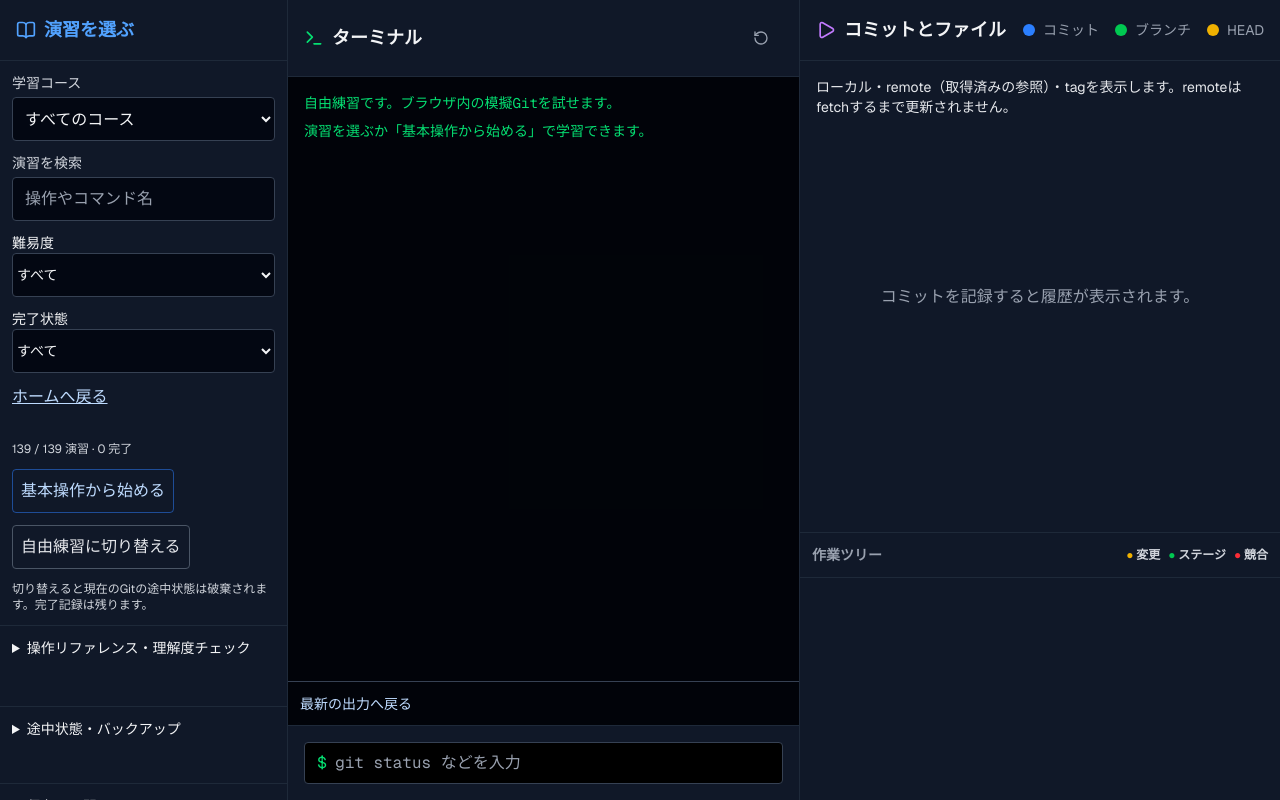
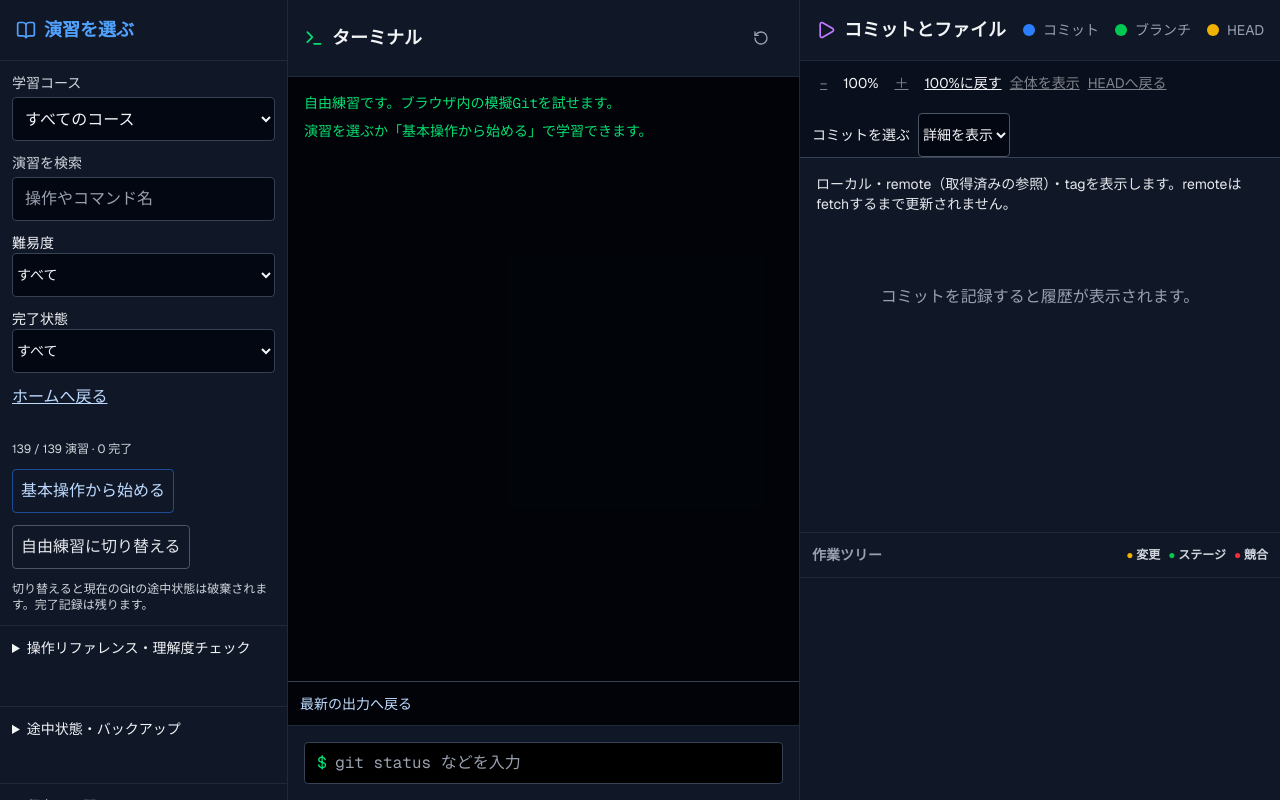
Before and after one commit to jinxin4869/git_study_app, a Next.js app: page /game in a window 1280 px wide. Built offline with nearby package versions, Linux system fonts and the light colour scheme.

Commit message:
feat: add graph zoom navigation and commit details

```diff
--- a/src/app/game/page.tsx
+++ b/src/app/game/page.tsx
@@ -43,6 +43,7 @@ export default function Game() {
 function LearningSession() {
   const reducedMotion = useReducedMotion();
   const [terminalSession, setTerminalSession] = useState(0);
+  const [graphSession, setGraphSession] = useState(0);
   const [saved] = useState(() => {
     try {
       const store = new ProgressStore(window.localStorage, new Set(scenarios.map(item => item.id)), new Set(categories));
@@ -137,6 +138,7 @@ function LearningSession() {
    */
   const loadScenario = useCallback((scenario: Scenario) => {
     setTerminalSession(previous => previous + 1);
+    setGraphSession(previous => previous + 1);
     setHintLevel(0);
     setLastAttempt(null);
     setDeleteScope(null);
@@ -211,6 +213,7 @@ function LearningSession() {
     setLastAttempt(null);
     setDeleteScope(null);
     setTerminalSession(previous => previous + 1);
+    setGraphSession(previous => previous + 1);
     setOutput([{ type: 'info', content: '自由練習です。演習を選ばずに模擬Gitを試せます。' }]);
     setInput('');
     setHistory([]);
@@ -658,7 +661,7 @@ function LearningSession() {
           </div>
 
           <div className="flex-1 relative overflow-hidden bg-gray-950/50">
-            <GitGraph state={state} />
+            <GitGraph key={graphSession} state={state} />
 
             {Object.keys(state.commits).length === 0 && (
               <div className="absolute inset-0 flex items-center justify-center text-gray-400 pointer-events-none">
--- /dev/null
+++ b/src/components/commit-details.tsx
@@ -0,0 +1,13 @@
+import type { Commit } from '@/types/git';
+
+export function CommitDetails({commit,parent,onClose}:{commit:Commit;parent:Commit|undefined;onClose:()=>void}) {
+  const before=parent?.tree ?? {};
+  const paths=[...new Set([...Object.keys(before),...Object.keys(commit.tree)])].filter(path=>before[path]!==commit.tree[path]).sort();
+  const date=new Date(commit.timestamp);
+  return <section aria-label="選択したコミットの詳細" className="shrink-0 max-h-44 overflow-auto border-t border-gray-700 bg-gray-900 p-3 text-sm">
+    <div className="flex items-center justify-between gap-2"><h3 className="font-bold break-words">{commit.message}</h3><button type="button" tabIndex={0} onClick={onClose} className="min-h-11 shrink-0 underline">詳細を閉じる</button></div>
+    <dl className="break-all"><dt>コミットID</dt><dd className="font-mono">{commit.id}</dd><dt>作者</dt><dd>{commit.author}</dd><dt>日時（模擬）</dt><dd>{Number.isFinite(date.getTime()) ? date.toISOString() : '日時不明'}</dd><dt>親コミット</dt><dd>{commit.parents.join('、') || 'なし（最初のコミット）'}</dd></dl>
+    <p>変更ファイル（第一親との差分）: {paths.length}件</p>
+    <ul>{paths.map(path=><li key={path} className="break-all">{before[path]===undefined?'追加':commit.tree[path]===undefined?'削除':'変更'}: {path}</li>)}</ul>
+  </section>;
+}
--- a/src/components/git-graph.tsx
+++ b/src/components/git-graph.tsx
@@ -1,8 +1,9 @@
 'use client';
 
-import React, { useEffect, useMemo, useRef } from 'react';
+import React, { useCallback, useEffect, useMemo, useRef, useState } from 'react';
 import { motion, useReducedMotion } from 'framer-motion';
 import { GitState } from '@/types/git';
+import { CommitDetails } from './commit-details';
 import { trackingStatus } from '@/learning/repository-view';
 import { calculateGraphLayout } from '@/utils/graph-layout';
 
@@ -25,6 +26,10 @@ export function GitGraph({ state }: GitGraphProps) {
     return layout;
   }, [state]);
 
+  const [zoom,setZoom] = useState(1);
+  const [selectedId,setSelectedId] = useState('');
+  const svgRef = useRef<SVGSVGElement>(null);
+  const headCircleRef = useRef<SVGCircleElement>(null);
   const viewportRef = useRef<HTMLDivElement>(null);
   const headLabelRef = useRef<SVGRectElement>(null);
   const headId = state.HEAD.type === 'branch' ? state.branches[state.HEAD.value] : state.HEAD.value;
@@ -48,28 +53,48 @@ export function GitGraph({ state }: GitGraphProps) {
   const graphWidth = Math.max(800, nodes.length * 100, ...branchLabels.map(label => label.node.x + 10 + label.width + 24));
   const graphHeight = Math.max(400, ...nodes.map(node => node.y + 60), ...branchLabels.map(label => label.y + 50));
 
-  useEffect(() => {
-    const viewport = viewportRef.current;
-    const label = headLabelRef.current;
-    if (!viewport || !label) return;
-    const bounds = label.getBBox();
-    const left = (headNode?.x ?? bounds.x) - 16;
-    const right = bounds.x + bounds.width + 16;
-    if (left < viewport.scrollLeft || right > viewport.scrollLeft + viewport.clientWidth - 32) {
-      viewport.scrollLeft = Math.max(0, right - viewport.clientWidth + 32);
-    }
-    if (bounds.y < viewport.scrollTop || bounds.y + bounds.height > viewport.scrollTop + viewport.clientHeight - 32) {
-      viewport.scrollTop = Math.max(0, bounds.y - 32);
-    }
-  }, [headId, state.HEAD.value, headNode?.x, headNode?.y]);
+  const focusHead = useCallback(() => {
+    const viewport=viewportRef.current;
+    const label=headLabelRef.current;
+    if(!viewport || !label)return;
+    const visible=viewport.getBoundingClientRect();
+    const bounds=label.getBoundingClientRect();
+    const circle=headCircleRef.current?.getBoundingClientRect() ?? bounds;
+    const left=Math.min(bounds.left,circle.left),right=Math.max(bounds.right,circle.right);
+    const top=Math.min(bounds.top,circle.top),bottom=Math.max(bounds.bottom,circle.bottom);
+    if(left<visible.left+16)viewport.scrollLeft+=left-visible.left-16;
+    else if(right>visible.left+viewport.clientWidth-16)viewport.scrollLeft+=right-visible.left-viewport.clientWidth+16;
+    if(top<visible.top+16)viewport.scrollTop+=top-visible.top-16;
+    else if(bottom>visible.top+viewport.clientHeight-16)viewport.scrollTop+=bottom-visible.top-viewport.clientHeight+16;
+  },[]);
+  useEffect(focusHead,[focusHead,headId,state.HEAD.value,headNode?.x,headNode?.y]);
+  const fitAll = () => {
+    const viewport=viewportRef.current,svg=svgRef.current;
+    if(!viewport || !svg)return;
+    const offset=svg.getBoundingClientRect().top-viewport.getBoundingClientRect().top+viewport.scrollTop;
+    const width=Math.max(1,viewport.clientWidth-32),height=Math.max(1,viewport.clientHeight-offset-16);
+    setZoom(Math.min(1,width/graphWidth,height/graphHeight));
+    viewport.scrollLeft=0;viewport.scrollTop=0;
+  };
+  const selected=state.commits[selectedId];
 
   return (
-    <div ref={viewportRef} role="region" aria-label="コミットグラフ" tabIndex={0} className="focus-visible:outline-2 focus-visible:outline-blue-400 w-full h-full bg-gray-900 overflow-auto p-4">
+    <div className="h-full min-h-0 flex flex-col">
+      <div role="group" aria-label="グラフの表示操作" className="shrink-0 flex flex-wrap items-center gap-2 border-b border-gray-700 px-3 text-sm">
+        <button type="button" tabIndex={0} aria-label="グラフを縮小" disabled={!nodes.length || zoom<=0.1} onClick={()=>setZoom(value=>Math.max(0.1,value/1.25))} className="min-h-11 px-2 underline disabled:opacity-50">−</button>
+        <output aria-label="グラフの拡大率" aria-live="polite">{Math.round(zoom*100)}%</output>
+        <button type="button" tabIndex={0} aria-label="グラフを拡大" disabled={!nodes.length || zoom>=2} onClick={()=>setZoom(value=>Math.min(2,value*1.25))} className="min-h-11 px-2 underline disabled:opacity-50">＋</button>
+        <button type="button" tabIndex={0} onClick={()=>setZoom(1)} className="min-h-11 underline">100%に戻す</button>
+        <button type="button" tabIndex={0} disabled={!nodes.length} onClick={fitAll} className="min-h-11 underline disabled:opacity-50">全体を表示</button>
+        <button type="button" tabIndex={0} disabled={!headNode} onClick={focusHead} className="min-h-11 underline disabled:opacity-50">HEADへ戻る</button>
+        <label className="flex items-center gap-2 min-w-0">コミットを選ぶ<select aria-label="コミットを選ぶ" value={selected ? selectedId : ''} onChange={event=>setSelectedId(event.target.value)} className="min-h-11 max-w-48 min-w-0 bg-gray-950 border border-gray-600 rounded"><option value="">詳細を表示</option>{nodes.map(node=><option key={node.id} value={node.id}>{node.id.slice(0,7)}: {node.commit.message}</option>)}</select></label>
+      </div>
+    <div ref={viewportRef} role="region" aria-label="コミットグラフ" tabIndex={0} className="focus-visible:outline-2 focus-visible:outline-blue-400 w-full flex-1 min-h-0 bg-gray-900 overflow-auto p-4">
       <div aria-label="リモートとの比較" className="mb-3 text-sm text-gray-200">
         <p>ローカル・remote（取得済みの参照）・tagを表示します。remoteはfetchするまで更新されません。</p>
         {trackingStatus(state).map(item => <p key={item.branch}>{item.branch} → {item.upstream}: {item.available ? `ahead ${item.ahead} / behind ${item.behind}` : '参照未取得'}</p>)}
       </div>
-      <svg role="img" aria-label="コミットの親子とブランチの位置" width={graphWidth} height={graphHeight} className="min-w-full min-h-full">
+      <svg ref={svgRef} role="img" aria-label="コミットの親子とブランチの位置" viewBox={`0 0 ${graphWidth} ${graphHeight}`} width={graphWidth*zoom} height={graphHeight*zoom} className="block max-w-none">
         <desc>{`HEADは${state.HEAD.type === 'branch' ? 'ブランチ' : 'コミット'} ${state.HEAD.value}。` +
           Object.entries(state.branches).map(([name, id]) => `ブランチ ${name} は ${id || '未作成のコミット'}。`).join('') +
           nodes.map(node => { const commit = state.commits[node.id]; return `${node.id}: ${commit.message}。親は${commit.parents.join('、') || 'なし'}。`; }).join('')}</desc>
@@ -98,6 +123,7 @@ export function GitGraph({ state }: GitGraphProps) {
             transition={reducedMotion ? { duration: 0 } : { type: 'spring', stiffness: 260, damping: 20 }}
           >
             <circle
+              ref={node.id===headId ? headCircleRef : undefined}
               cx={node.x}
               cy={node.y}
               r={6}
@@ -181,5 +207,7 @@ export function GitGraph({ state }: GitGraphProps) {
         )}
       </svg>
     </div>
+    {selected ? <CommitDetails commit={selected} parent={state.commits[selected.parents[0]]} onClose={()=>setSelectedId('')} /> : null}
+    </div>
   );
 }
```
Also changed, not shown: 1 other file (tests, documents, lock files or other folders).
